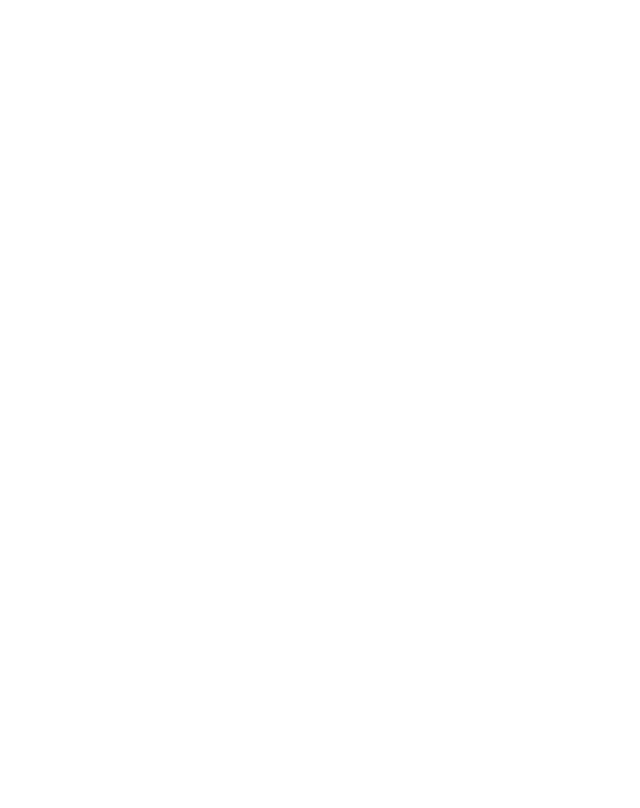
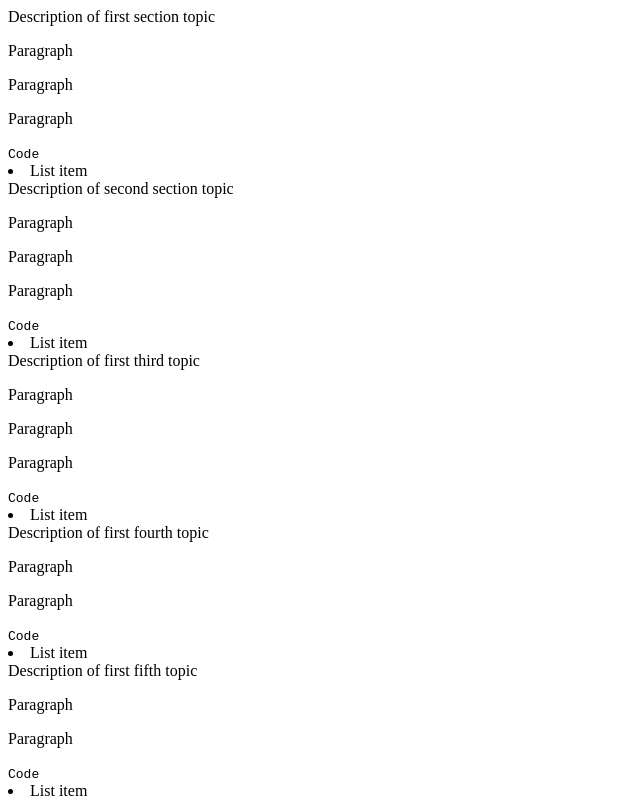
Before and after one commit to JuliusWinston/project_microverse, a plain HTML site: page index.html in a window 1280 px wide. Shown: the whole page, without its empty margins (0-640 px from the left). Drawn offline with Linux system fonts and the light colour scheme.

Commit message:
first to seventh items

```diff
--- a/index.html
+++ b/index.html
@@ -21,6 +21,48 @@
     - The freeCodeCamp Team
 
     -->
+    <main id="main-doc">
+      <section class="main-section" id="Description_of_first_section_topic">
+        <header>
+          Description of first section topic
+        </header>
+        <p>Paragraph</p>
+        <p>Paragraph</p>
+        <p>Paragraph</p>
+        <code>Code</code>
+        <li>List item</li>
+      </section>
+      <section class="main-section" id="Description_of_second_section_topic">
+        <header>Description of second section topic</header>
+        <p>Paragraph</p>
+        <p>Paragraph</p>
+        <p>Paragraph</p>
+        <code>Code</code>
+        <li>List item</li>
+      </section>
+      <section class="main-section" id="Description_of_third_section_topic">
+        <header>Description of first third topic</header>
+        <p>Paragraph</p>
+        <p>Paragraph</p>
+        <p>Paragraph</p>
+        <code>Code</code>
+        <li>List item</li>
+      </section>
+      <section class="main-section" id="Description_of_fourth_section_topic">
+        <header>Description of first fourth topic</header>
+        <p>Paragraph</p>
+        <p>Paragraph</p>
+        <code>Code</code>
+        <li>List item</li>
+      </section>
+      <section class="main-section" id="Description_of_fifth_section_topic">
+        <header>Description of first fifth topic</header>
+        <p>Paragraph</p>
+        <p>Paragraph</p>
+        <code>Code</code>
+        <li>List item</li>
+      </section>
+    </main>
     <script  src="js/index.js"></script>
   </body>
 </html>
```
